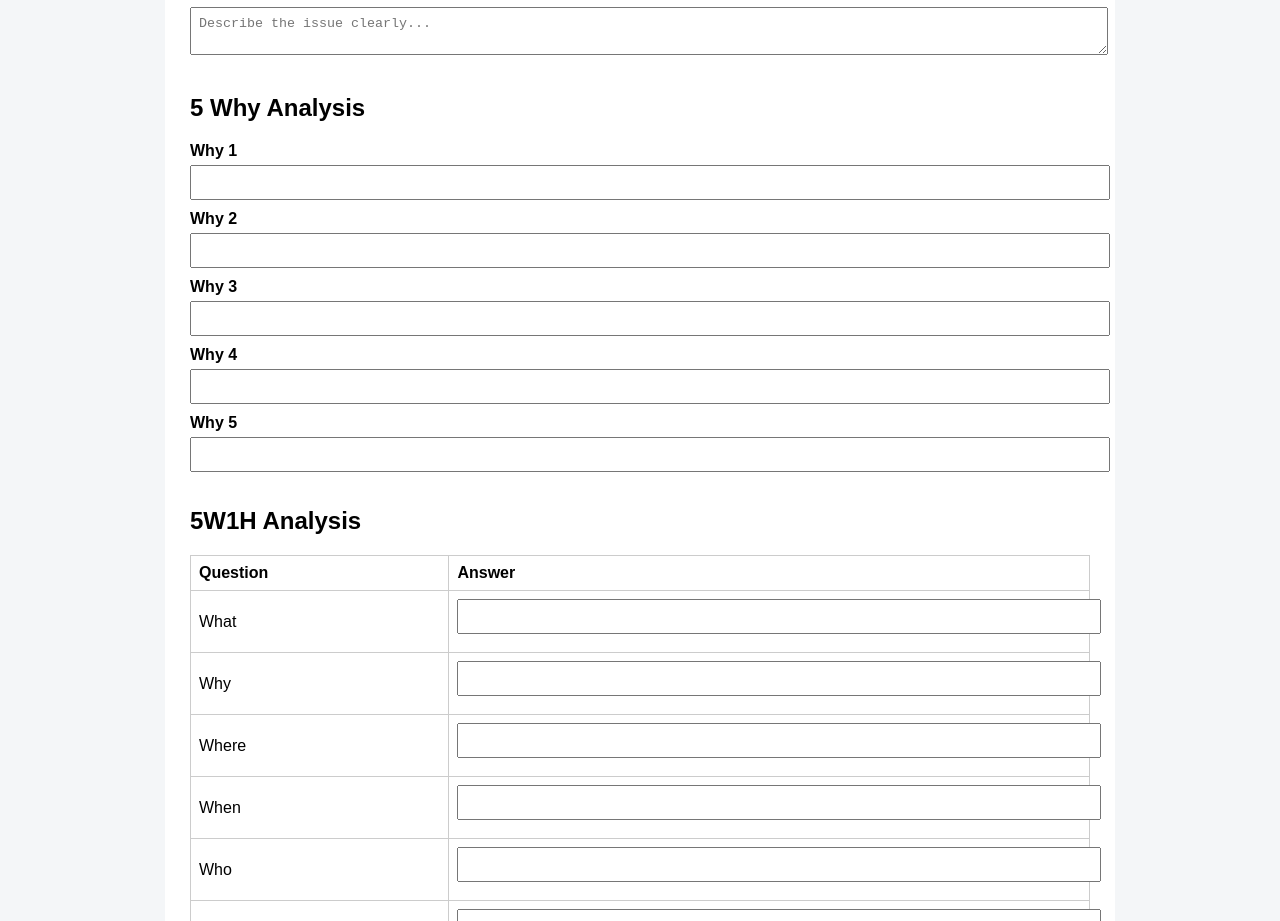
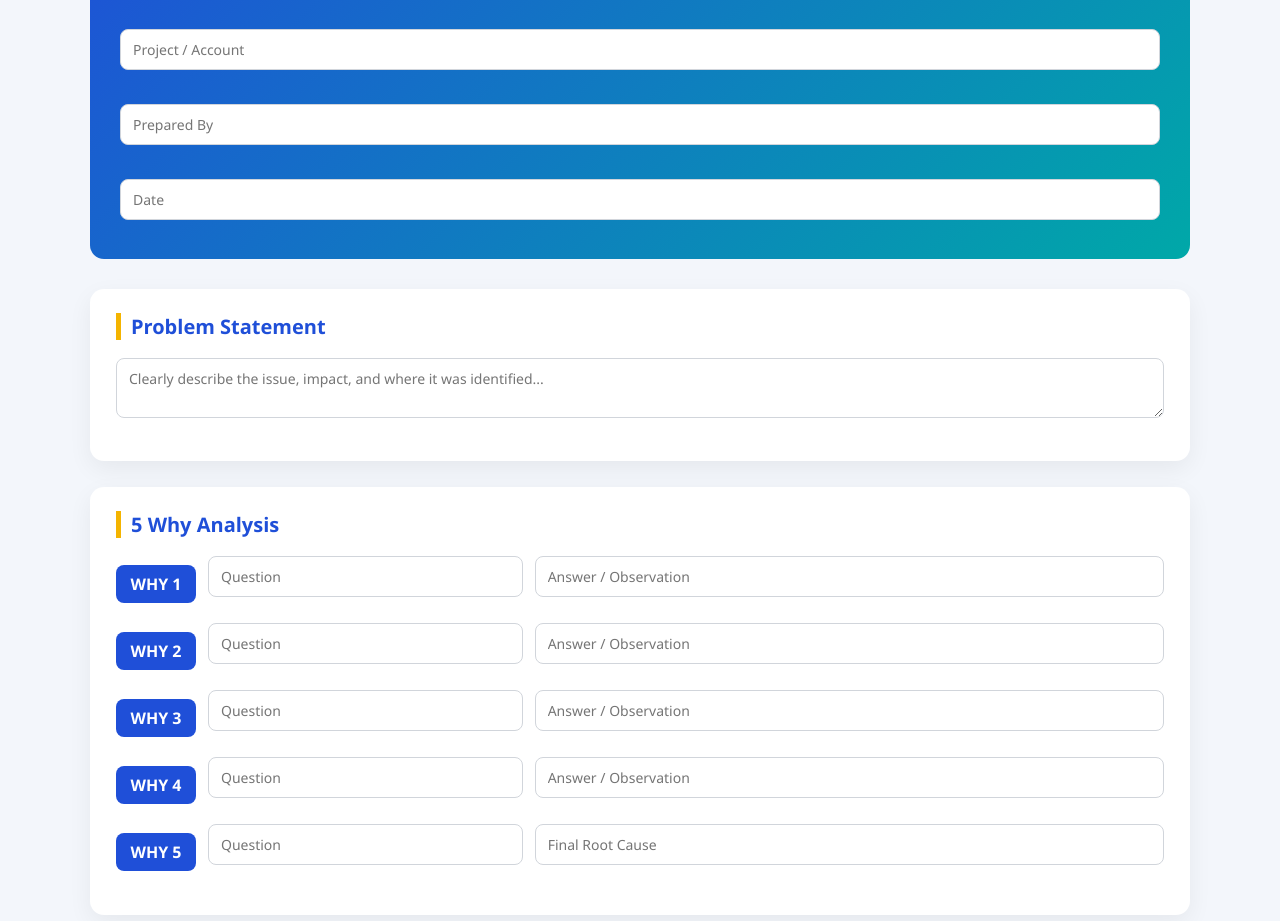
Before and after one commit to perumalponnusamy88/qc-root-cause-tool, a plain HTML site: page index.html in a window 1280 px wide. Shown: the part 147-1068 px from the top of the page. Drawn offline with Linux system fonts and the light colour scheme.

Commit message:
Update index.html

```diff
--- a/index.html
+++ b/index.html
@@ -6,70 +6,171 @@
 <meta name="viewport" content="width=device-width, initial-scale=1.0">
 
 <style>
-body {
-  font-family: Arial, sans-serif;
-  background: #f4f6f8;
-  padding: 20px;
+:root {
+  --primary: #1f4fd8;
+  --secondary: #00a8a8;
+  --accent: #f4b400;
+  --bg: #f3f6fb;
+  --card: #ffffff;
+  --text: #2b2f38;
+  --muted: #6b7280;
 }
 
-.container {
-  max-width: 900px;
-  margin: auto;
-  background: #fff;
-  padding: 25px;
-  border-radius: 8px;
+* {
+  box-sizing: border-box;
+  font-family: "Segoe UI", Roboto, Arial, sans-serif;
 }
 
-h1 {
-  text-align: center;
-  margin-bottom: 20px;
+body {
+  margin: 0;
+  padding: 30px;
+  background: var(--bg);
+  color: var(--text);
 }
 
-.section {
-  margin-bottom: 25px;
+/* CONTAINER */
+.container {
+  max-width: 1100px;
+  margin: auto;
 }
 
-label {
-  font-weight: bold;
-  display: block;
-  margin-bottom: 5px;
+/* HEADER */
+.header {
+  background: linear-gradient(135deg, var(--primary), var(--secondary));
+  color: #fff;
+  padding: 25px 30px;
+  border-radius: 14px;
+  margin-bottom: 30px;
 }
 
-input, textarea {
+.header h1 {
+  margin: 0 0 10px;
+  font-size: 26px;
+}
+
+.header .meta {
+  display: flex;
+  gap: 20px;
+  flex-wrap: wrap;
+}
+
+.header input {
+  padding: 8px 10px;
+  border-radius: 6px;
+  border: none;
+  min-width: 220px;
+}
+
+/* CARD SECTIONS */
+.card {
+  background: var(--card);
+  border-radius: 14px;
+  padding: 24px 26px;
+  margin-bottom: 26px;
+  box-shadow: 0 8px 24px rgba(0,0,0,0.06);
+}
+
+.card h2 {
+  margin: 0 0 18px;
+  font-size: 20px;
+  color: var(--primary);
+  border-left: 5px solid var(--accent);
+  padding-left: 10px;
+}
+
+/* INPUTS */
+label {
+  font-weight: 600;
+  margin-bottom: 6px;
+  display: block;
+}
+
+textarea, input[type="text"] {
   width: 100%;
-  padding: 8px;
-  margin-bottom: 10px;
+  padding: 10px 12px;
+  border-radius: 8px;
+  border: 1px solid #d1d5db;
+  margin-bottom: 14px;
+  font-size: 14px;
 }
 
 textarea {
   resize: vertical;
 }
 
+/* 5 WHY GRID */
+.why-row {
+  display: grid;
+  grid-template-columns: 80px 1fr 2fr;
+  gap: 12px;
+  align-items: center;
+  margin-bottom: 12px;
+}
+
+.why-badge {
+  background: var(--primary);
+  color: #fff;
+  text-align: center;
+  border-radius: 8px;
+  padding: 8px 0;
+  font-weight: bold;
+}
+
+/* 5W1H TABLE */
 table {
   width: 100%;
   border-collapse: collapse;
 }
 
-table, th, td {
-  border: 1px solid #ccc;
+th {
+  background: #eef2ff;
+  color: var(--primary);
+  text-align: left;
+  padding: 10px;
 }
 
-th, td {
-  padding: 8px;
-  text-align: left;
+td {
+  padding: 10px;
+  border-bottom: 1px solid #e5e7eb;
+}
+
+/* ACTION */
+.actions {
+  display: flex;
+  justify-content: space-between;
+  align-items: center;
+  flex-wrap: wrap;
 }
 
 button {
-  background: #1976d2;
+  background: var(--primary);
   color: #fff;
   border: none;
-  padding: 10px 16px;
+  padding: 12px 22px;
+  border-radius: 8px;
+  font-size: 14px;
   cursor: pointer;
-  border-radius: 4px;
 }
 
 button:hover {
-  background: #125aa0;
+  background: #153bbd;
+}
+
+/* FOOTER NOTE */
+.note {
+  font-size: 12px;
+  color: var(--muted);
+}
+
+/* PRINT FRIENDLY */
+@media print {
+  body {
+    background: #fff;
+  }
+  .header {
+    color: #000;
+    background: none;
+  }
 }
 </style>
 </head>
@@ -77,45 +178,86 @@ button:hover {
 <body>
 
 <div class="container">
-  <h1>QC Root Cause Analysis Tool</h1>
 
-  <!-- PROBLEM STATEMENT -->
-  <div class="section">
-    <label>Problem Statement</label>
-    <textarea placeholder="Describe the issue clearly..."></textarea>
+  <!-- HEADER -->
+  <div class="header">
+    <h1>QC Root Cause Analysis (RCA)</h1>
+    <div class="meta">
+      <input type="text" placeholder="RCA ID (e.g., RCA-2026-001)">
+      <input type="text" placeholder="Project / Account">
+      <input type="text" placeholder="Prepared By">
+      <input type="text" placeholder="Date">
+    </div>
   </div>
 
-  <!-- 5 WHY ANALYSIS -->
-  <div class="section">
+  <!-- PROBLEM -->
+  <div class="card">
+    <h2>Problem Statement</h2>
+    <textarea placeholder="Clearly describe the issue, impact, and where it was identified..."></textarea>
+  </div>
+
+  <!-- 5 WHY -->
+  <div class="card">
     <h2>5 Why Analysis</h2>
-    <label>Why 1</label><input type="text">
-    <label>Why 2</label><input type="text">
-    <label>Why 3</label><input type="text">
-    <label>Why 4</label><input type="text">
-    <label>Why 5</label><input type="text">
+
+    <div class="why-row">
+      <div class="why-badge">WHY 1</div>
+      <input type="text" placeholder="Question">
+      <input type="text" placeholder="Answer / Observation">
+    </div>
+
+    <div class="why-row">
+      <div class="why-badge">WHY 2</div>
+      <input type="text" placeholder="Question">
+      <input type="text" placeholder="Answer / Observation">
+    </div>
+
+    <div class="why-row">
+      <div class="why-badge">WHY 3</div>
+      <input type="text" placeholder="Question">
+      <input type="text" placeholder="Answer / Observation">
+    </div>
+
+    <div class="why-row">
+      <div class="why-badge">WHY 4</div>
+      <input type="text" placeholder="Question">
+      <input type="text" placeholder="Answer / Observation">
+    </div>
+
+    <div class="why-row">
+      <div class="why-badge">WHY 5</div>
+      <input type="text" placeholder="Question">
+      <input type="text" placeholder="Final Root Cause">
+    </div>
   </div>
 
   <!-- 5W1H -->
-  <div class="section">
+  <div class="card">
     <h2>5W1H Analysis</h2>
     <table>
-      <tr><th>Question</th><th>Answer</th></tr>
-      <tr><td>What</td><td><input></td></tr>
-      <tr><td>Why</td><td><input></td></tr>
-      <tr><td>Where</td><td><input></td></tr>
-      <tr><td>When</td><td><input></td></tr>
-      <tr><td>Who</td><td><input></td></tr>
-      <tr><td>How</td><td><input></td></tr>
+      <tr><th>Aspect</th><th>Details</th></tr>
+      <tr><td>What</td><td><input type="text"></td></tr>
+      <tr><td>Why</td><td><input type="text"></td></tr>
+      <tr><td>Where</td><td><input type="text"></td></tr>
+      <tr><td>When</td><td><input type="text"></td></tr>
+      <tr><td>Who</td><td><input type="text"></td></tr>
+      <tr><td>How</td><td><input type="text"></td></tr>
     </table>
   </div>
 
   <!-- ACTION -->
-  <div class="section">
-    <label>Corrective / Preventive Action</label>
-    <textarea placeholder="Define actions, owner, and timeline..."></textarea>
+  <div class="card">
+    <h2>Corrective & Preventive Action</h2>
+    <textarea placeholder="Action plan, owner, timeline, verification method..."></textarea>
+
+    <div class="actions">
+      <button onclick="window.print()">Print / Save as PDF</button>
+      <div class="note">
+        * This RCA is a controlled quality document
+      </div>
+    </div>
   </div>
 
-  <button onclick="window.print()">Print / Save as PDF</button>
 </div>
 
 </body>
```
